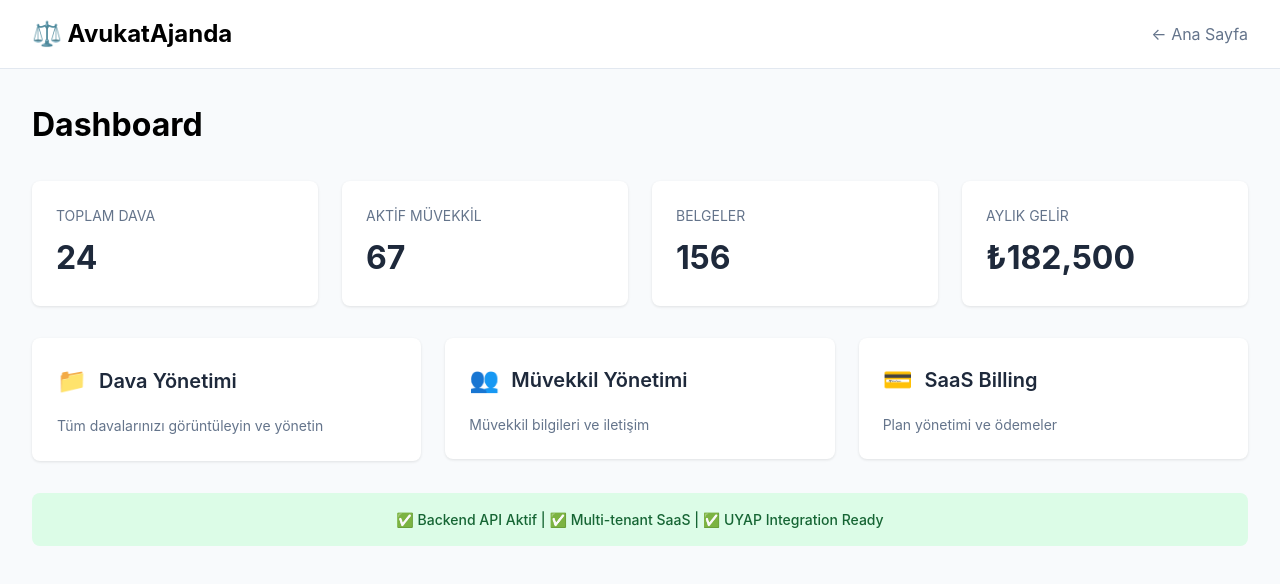
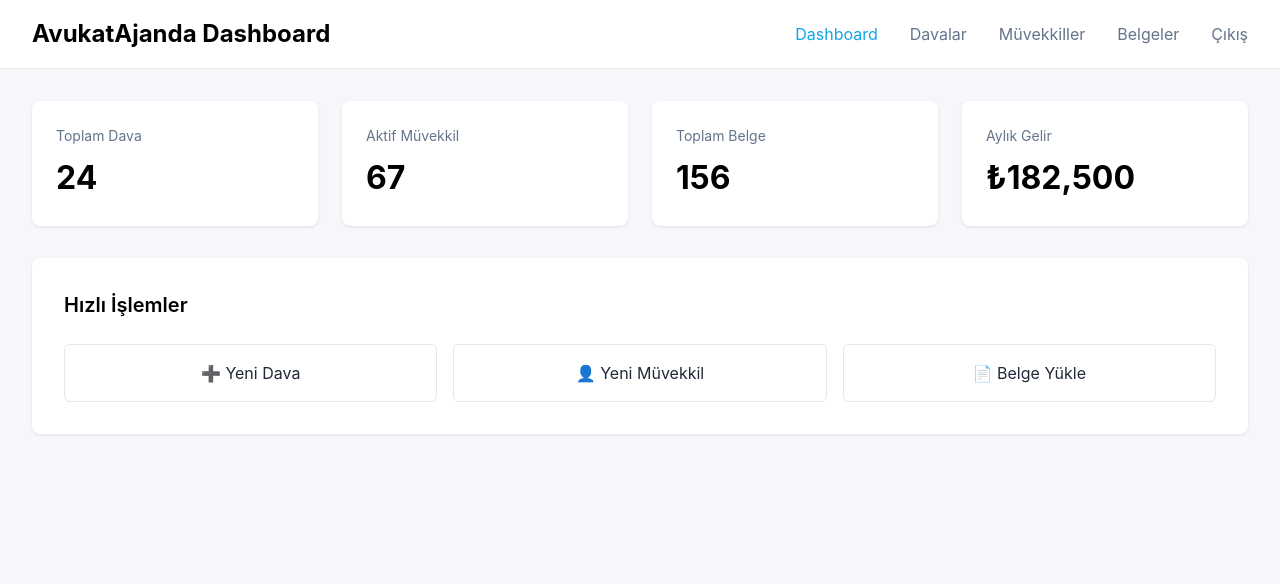
Before and after one commit to serhattopaloglu25/avukatajanda, a Next.js app in the folder frontend/: page /dashboard in a window 1280 px wide. Shown: the top 584 px of the page. Built offline with nearby package versions, Linux system fonts and the light colour scheme.

Commit message:
add dashboard module

```diff
--- a/frontend/src/app/dashboard/page.tsx
+++ b/frontend/src/app/dashboard/page.tsx
@@ -1,154 +1,90 @@
-export default function DashboardPage() {
+'use client';
+
+import { useState, useEffect } from 'react';
+
+export default function Dashboard() {
+  const [stats, setStats] = useState({
+    cases: 24,
+    clients: 67,
+    documents: 156,
+    revenue: 182500
+  });
+
   return (
-    <div style={{
-      minHeight: '100vh',
-      background: '#f8fafc',
-      fontFamily: '-apple-system, BlinkMacSystemFont, "Segoe UI", Roboto, sans-serif'
-    }}>
+    <div style={{minHeight: '100vh', background: '#f5f7fa', fontFamily: '-apple-system, BlinkMacSystemFont, "Segoe UI", sans-serif'}}>
       {/* Header */}
-      <div style={{
-        background: 'white',
-        borderBottom: '1px solid #e2e8f0',
-        padding: '1rem 2rem'
-      }}>
-        <div style={{display: 'flex', justifyContent: 'space-between', alignItems: 'center'}}>
-          <div style={{display: 'flex', alignItems: 'center'}}>
-            <span style={{fontSize: '1.5rem', fontWeight: 'bold'}}>⚖️ AvukatAjanda</span>
+      <header style={{background: 'white', borderBottom: '1px solid #e5e7eb', padding: '1rem 2rem'}}>
+        <div style={{maxWidth: '1280px', margin: '0 auto', display: 'flex', justifyContent: 'space-between', alignItems: 'center'}}>
+          <h1 style={{fontSize: '1.5rem', fontWeight: 'bold', margin: 0}}>AvukatAjanda Dashboard</h1>
+          <nav style={{display: 'flex', gap: '2rem'}}>
+            <a href="/dashboard" style={{color: '#0ea5e9', textDecoration: 'none'}}>Dashboard</a>
+            <a href="/dashboard/cases" style={{color: '#64748b', textDecoration: 'none'}}>Davalar</a>
+            <a href="/dashboard/clients" style={{color: '#64748b', textDecoration: 'none'}}>Müvekkiller</a>
+            <a href="/dashboard/documents" style={{color: '#64748b', textDecoration: 'none'}}>Belgeler</a>
+            <a href="/" style={{color: '#64748b', textDecoration: 'none'}}>Çıkış</a>
+          </nav>
+        </div>
+      </header>
+
+      {/* Stats Grid */}
+      <div style={{maxWidth: '1280px', margin: '2rem auto', padding: '0 2rem'}}>
+        <div style={{display: 'grid', gridTemplateColumns: 'repeat(4, 1fr)', gap: '1.5rem', marginBottom: '2rem'}}>
+          <div style={{background: 'white', padding: '1.5rem', borderRadius: '8px', boxShadow: '0 1px 3px rgba(0,0,0,0.1)'}}>
+            <h3 style={{color: '#64748b', fontSize: '0.875rem', marginBottom: '0.5rem'}}>Toplam Dava</h3>
+            <p style={{fontSize: '2rem', fontWeight: 'bold', margin: 0}}>{stats.cases}</p>
           </div>
-          <div>
-            <a href="/" style={{color: '#64748b', textDecoration: 'none'}}>← Ana Sayfa</a>
+          <div style={{background: 'white', padding: '1.5rem', borderRadius: '8px', boxShadow: '0 1px 3px rgba(0,0,0,0.1)'}}>
+            <h3 style={{color: '#64748b', fontSize: '0.875rem', marginBottom: '0.5rem'}}>Aktif Müvekkil</h3>
+            <p style={{fontSize: '2rem', fontWeight: 'bold', margin: 0}}>{stats.clients}</p>
           </div>
-        </div>
-      </div>
-
-      {/* Main Content */}
-      <div style={{padding: '2rem'}}>
-        <h1 style={{fontSize: '2rem', fontWeight: 'bold', marginBottom: '2rem'}}>
-          Dashboard
-        </h1>
-
-        {/* Stats Cards */}
-        <div style={{
-          display: 'grid',
-          gridTemplateColumns: 'repeat(auto-fit, minmax(250px, 1fr))',
-          gap: '1.5rem',
-          marginBottom: '2rem'
-        }}>
-          <div style={{
-            background: 'white',
-            padding: '1.5rem',
-            borderRadius: '8px',
-            boxShadow: '0 1px 3px 0 rgba(0, 0, 0, 0.1)'
-          }}>
-            <h3 style={{color: '#64748b', fontSize: '0.875rem', marginBottom: '0.5rem'}}>TOPLAM DAVA</h3>
-            <p style={{fontSize: '2rem', fontWeight: 'bold', color: '#1e293b'}}>24</p>
+          <div style={{background: 'white', padding: '1.5rem', borderRadius: '8px', boxShadow: '0 1px 3px rgba(0,0,0,0.1)'}}>
+            <h3 style={{color: '#64748b', fontSize: '0.875rem', marginBottom: '0.5rem'}}>Toplam Belge</h3>
+            <p style={{fontSize: '2rem', fontWeight: 'bold', margin: 0}}>{stats.documents}</p>
           </div>
-
-          <div style={{
-            background: 'white',
-            padding: '1.5rem',
-            borderRadius: '8px',
-            boxShadow: '0 1px 3px 0 rgba(0, 0, 0, 0.1)'
-          }}>
-            <h3 style={{color: '#64748b', fontSize: '0.875rem', marginBottom: '0.5rem'}}>AKTİF MÜVEKKİL</h3>
-            <p style={{fontSize: '2rem', fontWeight: 'bold', color: '#1e293b'}}>67</p>
-          </div>
-
-          <div style={{
-            background: 'white',
-            padding: '1.5rem',
-            borderRadius: '8px',
-            boxShadow: '0 1px 3px 0 rgba(0, 0, 0, 0.1)'
-          }}>
-            <h3 style={{color: '#64748b', fontSize: '0.875rem', marginBottom: '0.5rem'}}>BELGELER</h3>
-            <p style={{fontSize: '2rem', fontWeight: 'bold', color: '#1e293b'}}>156</p>
-          </div>
-
-          <div style={{
-            background: 'white',
-            padding: '1.5rem',
-            borderRadius: '8px',
-            boxShadow: '0 1px 3px 0 rgba(0, 0, 0, 0.1)'
-          }}>
-            <h3 style={{color: '#64748b', fontSize: '0.875rem', marginBottom: '0.5rem'}}>AYLIK GELİR</h3>
-            <p style={{fontSize: '2rem', fontWeight: 'bold', color: '#1e293b'}}>₺182,500</p>
+          <div style={{background: 'white', padding: '1.5rem', borderRadius: '8px', boxShadow: '0 1px 3px rgba(0,0,0,0.1)'}}>
+            <h3 style={{color: '#64748b', fontSize: '0.875rem', marginBottom: '0.5rem'}}>Aylık Gelir</h3>
+            <p style={{fontSize: '2rem', fontWeight: 'bold', margin: 0}}>₺{stats.revenue.toLocaleString()}</p>
           </div>
         </div>
 
-        {/* Navigation Cards */}
-        <div style={{
-          display: 'grid',
-          gridTemplateColumns: 'repeat(auto-fit, minmax(300px, 1fr))',
-          gap: '1.5rem'
-        }}>
-          <a href="/dashboard/cases" style={{textDecoration: 'none'}}>
-            <div style={{
-              background: 'white',
-              padding: '1.5rem',
-              borderRadius: '8px',
-              boxShadow: '0 1px 3px 0 rgba(0, 0, 0, 0.1)',
-              border: '1px solid transparent',
-              cursor: 'pointer',
-              transition: 'all 0.2s'
+        {/* Quick Actions */}
+        <div style={{background: 'white', padding: '2rem', borderRadius: '8px', boxShadow: '0 1px 3px rgba(0,0,0,0.1)'}}>
+          <h2 style={{fontSize: '1.25rem', fontWeight: '600', marginBottom: '1.5rem'}}>Hızlı İşlemler</h2>
+          <div style={{display: 'grid', gridTemplateColumns: 'repeat(3, 1fr)', gap: '1rem'}}>
+            <a href="/dashboard/cases/new" style={{
+              padding: '1rem',
+              border: '1px solid #e5e7eb',
+              borderRadius: '6px',
+              textDecoration: 'none',
+              color: '#1f2937',
+              textAlign: 'center',
+              display: 'block'
             }}>
-              <div style={{display: 'flex', alignItems: 'center', marginBottom: '1rem'}}>
-                <span style={{fontSize: '1.5rem', marginRight: '0.75rem'}}>📁</span>
-                <h3 style={{fontSize: '1.25rem', fontWeight: '600', color: '#1e293b'}}>Dava Yönetimi</h3>
-              </div>
-              <p style={{color: '#64748b', fontSize: '0.875rem'}}>
-                Tüm davalarınızı görüntüleyin ve yönetin
-              </p>
-            </div>
-          </a>
-
-          <a href="/dashboard/clients" style={{textDecoration: 'none'}}>
-            <div style={{
-              background: 'white',
-              padding: '1.5rem',
-              borderRadius: '8px',
-              boxShadow: '0 1px 3px 0 rgba(0, 0, 0, 0.1)',
-              cursor: 'pointer'
+              ➕ Yeni Dava
+            </a>
+            <a href="/dashboard/clients/new" style={{
+              padding: '1rem',
+              border: '1px solid #e5e7eb',
+              borderRadius: '6px',
+              textDecoration: 'none',
+              color: '#1f2937',
+              textAlign: 'center',
+              display: 'block'
             }}>
-              <div style={{display: 'flex', alignItems: 'center', marginBottom: '1rem'}}>
-                <span style={{fontSize: '1.5rem', marginRight: '0.75rem'}}>👥</span>
-                <h3 style={{fontSize: '1.25rem', fontWeight: '600', color: '#1e293b'}}>Müvekkil Yönetimi</h3>
-              </div>
-              <p style={{color: '#64748b', fontSize: '0.875rem'}}>
-                Müvekkil bilgileri ve iletişim
-              </p>
-            </div>
-          </a>
-
-          <a href="/dashboard/billing" style={{textDecoration: 'none'}}>
-            <div style={{
-              background: 'white',
-              padding: '1.5rem',
-              borderRadius: '8px',
-              boxShadow: '0 1px 3px 0 rgba(0, 0, 0, 0.1)',
-              cursor: 'pointer'
+              👤 Yeni Müvekkil
+            </a>
+            <a href="/dashboard/documents/upload" style={{
+              padding: '1rem',
+              border: '1px solid #e5e7eb',
+              borderRadius: '6px',
+              textDecoration: 'none',
+              color: '#1f2937',
+              textAlign: 'center',
+              display: 'block'
             }}>
-              <div style={{display: 'flex', alignItems: 'center', marginBottom: '1rem'}}>
-                <span style={{fontSize: '1.5rem', marginRight: '0.75rem'}}>💳</span>
-                <h3 style={{fontSize: '1.25rem', fontWeight: '600', color: '#1e293b'}}>SaaS Billing</h3>
-              </div>
-              <p style={{color: '#64748b', fontSize: '0.875rem'}}>
-                Plan yönetimi ve ödemeler
-              </p>
-            </div>
-          </a>
-        </div>
-
-        {/* Status */}
-        <div style={{
-          marginTop: '2rem',
-          padding: '1rem',
-          background: '#dcfce7',
-          borderRadius: '8px',
-          textAlign: 'center'
-        }}>
-          <p style={{color: '#166534', fontSize: '0.875rem', fontWeight: '500'}}>
-            ✅ Backend API Aktif | ✅ Multi-tenant SaaS | ✅ UYAP Integration Ready
-          </p>
+              📄 Belge Yükle
+            </a>
+          </div>
         </div>
       </div>
     </div>
```
